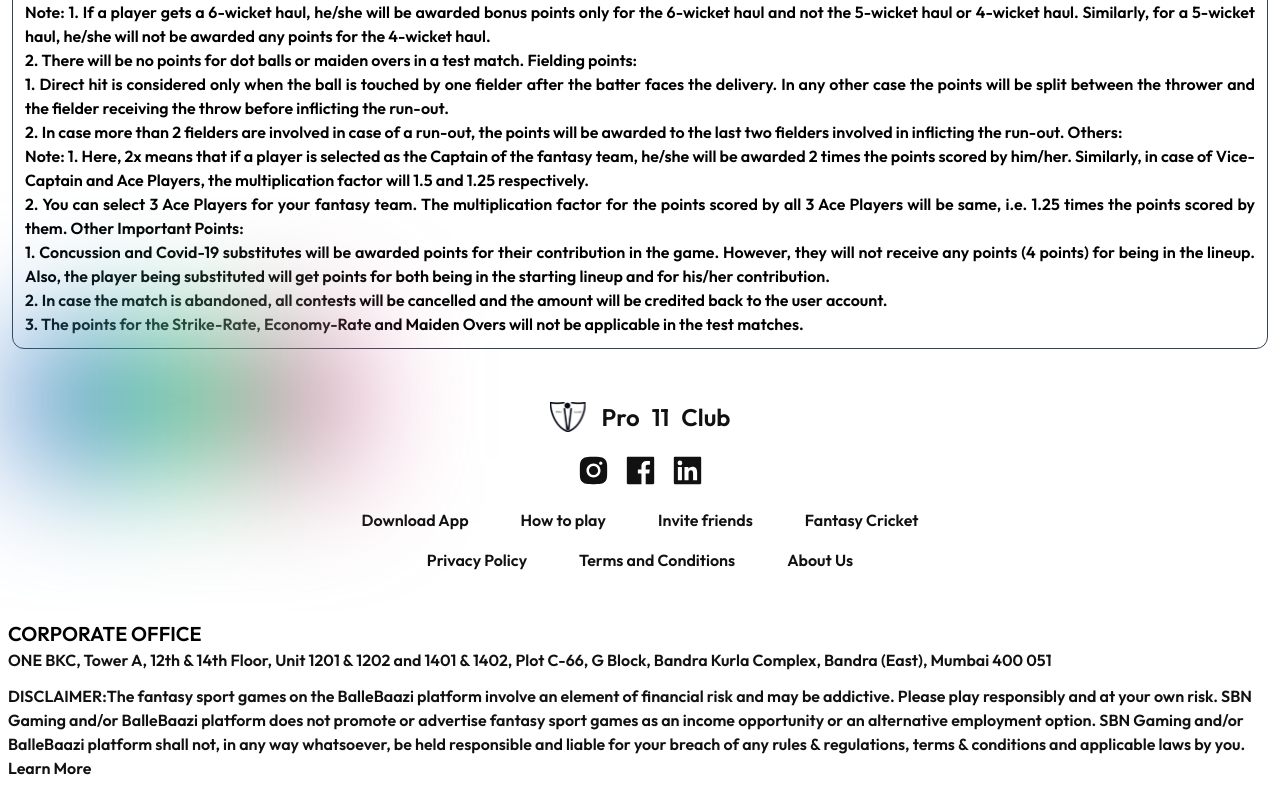
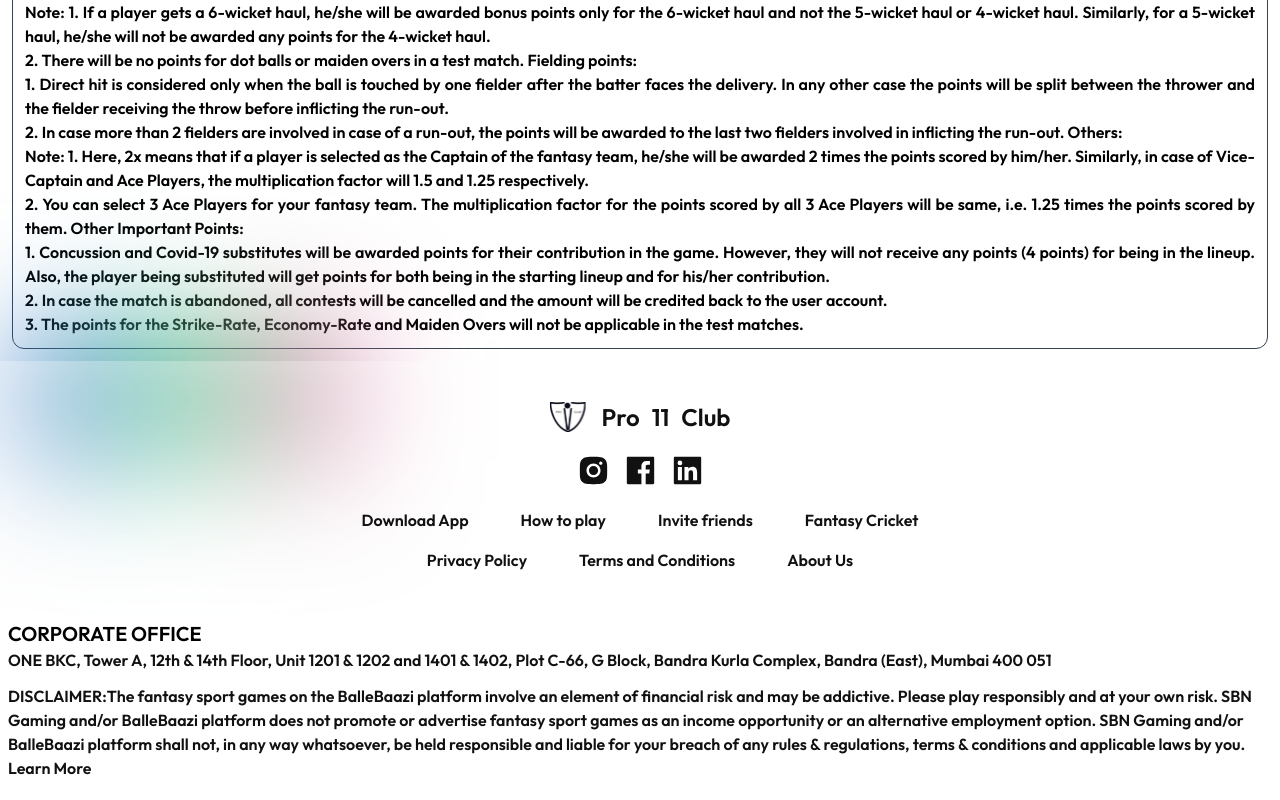
Before and after one commit to Himmu5/Pro11-Club, a React (Vite) app: page /About in a window 1280 px wide. Shown: the part 10217-11017 px from the top of the page. Built offline with nearby package versions, Linux system fonts and the light colour scheme.

Commit message:
Footer Ui changes

```diff
--- a/src/Components/Pages/FAQs.tsx
+++ b/src/Components/Pages/FAQs.tsx
@@ -8,11 +8,7 @@ type P = object
 const FAQs: FC<P> = () => {
     return <div className='relative flex flex-col items-center  '>
         <Roll top duration={2 * 1000}>
-            {/* <Roll top>
-                <div> */}
-                    <img src={BigBall} alt="ball" className='absolute h-full self-center w-full ' />
-                {/* </div>
-            </Roll> */}
+                    <img src={BigBall} alt="ball" className='absolute h-full self-center w-full top-40 ' />
         </Roll>
         <h1 className='text-3xl sm:text-4xl md:text-5xl font-bold'>FAQs</h1>
         <div className='relative z-20 flex overflow-scroll gap-4 w-full sm:h-[520px] px-2 py-16 no-scrollbar border-b-2 border-black'>
--- a/src/Components/Pages/Footer.tsx
+++ b/src/Components/Pages/Footer.tsx
@@ -6,7 +6,7 @@ import { AiFillFacebook, AiFillInstagram, AiFillLinkedin } from 'react-icons/ai'
 
 type P = object
 const Footer: FC<P> = () => {
-    return <div name="Footer">
+    return <div name="Footer" className='relative z-20 backdrop-blur-sm bg-white/30  '>
 
         <div className='flex flex-col items-center py-10 '>
             <div className='flex gap-4'>
```
